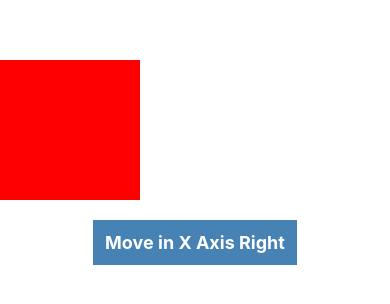
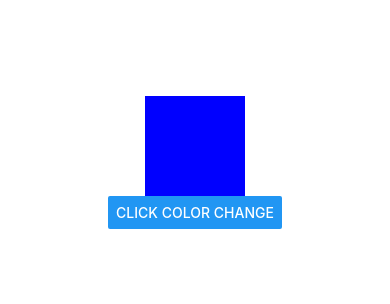
Before and after one commit to RAAGAVENDIRAN/React-native-Intern, a React Native app in the folder practice_animations/practice/: screen / in a window 390 px wide. Shown: the part 260-564 px from the top of the page. Built offline with nearby package versions, Linux system fonts and the light colour scheme.

Commit message:
interpolate - practice

```diff
--- a/practice_animations/practice/App.js
+++ b/practice_animations/practice/App.js
@@ -1,99 +1,51 @@
-import React, { Component, useRef, useState } from "react";
-import { Button, Easing, TouchableOpacity, Dimensions } from "react-native";
-import { Animated, View, StyleSheet, Text, PanResponder } from "react-native";
+import React, { Component } from "react";
+import {
+  AppRegistry,
+  StyleSheet,
+  Text,
+  View,
+  Animated,
+  Button,
+  TouchableWithoutFeedback,
+} from "react-native";
 
-var { width, height } = Dimensions.get("window");
-export default class App extends Component {
-  constructor(props) {
-    super();
-    this.state = {
-      fadeValue: new Animated.Value(0),
-      xValue: new Animated.Value(0),
-    };
-  }
-
-  // _fadeAnimation = () => {
-  //   Animated.timing(this.state.fadeValue, {
-  //     toValue: 1,
-  //     duration: 2000,
-  //   }).start();
-  // };
-
-  // _fadeAnimationReverse = () => {
-  //   Animated.timing(this.state.fadeValue, {
-  //     toValue: 0,
-  //     duration: 2000,
-  //   }).start();
-  // };
-
-  _MoveRight = () => {
-    Animated.timing(this.state.xValue, {
-      toValue: width - 100,
-      duration: 2000,
-
-      asing: Easing.cubic,
-    }).start(() => {
-      Animated.timing(this.state.xValue, {
-        toValue: 0,
-        duration: 1000,
-
-        asing: Easing.linear,
-      }).start();
-    });
+export default class animations extends Component {
+  state = {
+    animation: new Animated.Value(0),
   };
 
+  componentDidMount() {
+    Animated.timing(this.state.animation, {
+      toValue: 1,
+      duration: 4000,
+    }).start();
+  }
   render() {
+    const boxStyle = {
+      backgroundColor: this.state.animation.interpolate({
+        inputRange: [0, 1],
+        outputRange: ["rgba(255,99,71, 1)", "blue"],
+      }),
+    };
+
     return (
       <View style={styles.container}>
-        {/* <Animated.View
-          style={[styles.animationView, { opacity: this.state.fadeValue }]}
-        ></Animated.View> */}
-        <Animated.View
-          style={[
-            styles.animationView,
-            { left: this.state.xValue },
-            // { opacity: this.state.fadeValue },
-          ]}
-        ></Animated.View>
-
-        {/* <TouchableOpacity style={styles.button} onPress={this._fadeAnimation}>
-          <Text style={styles.buttonText}>Animate</Text>
-        </TouchableOpacity>
-        <TouchableOpacity
-          style={styles.button}
-          onPress={this._fadeAnimationReverse}
-        >
-          <Text style={styles.buttonText}>Animate Back</Text>
-        </TouchableOpacity> */}
-        <TouchableOpacity style={styles.button} onPress={this._MoveRight}>
-          <Text style={styles.buttonText}>Move in X Axis Right</Text>
-        </TouchableOpacity>
+        <Animated.View style={[styles.box, boxStyle]}></Animated.View>
+        <Button title="click color change" onPress={this.StartAni}></Button>
       </View>
     );
   }
 }
+
 const styles = StyleSheet.create({
   container: {
     flex: 1,
-    // alignItems: "center",
+    alignItems: "center",
     justifyContent: "center",
   },
-  animationView: {
-    height: 140,
-    width: 140,
+  box: {
+    height: 100,
+    width: 100,
     backgroundColor: "red",
   },
-  buttonText: {
-    fontSize: 18,
-
-    fontWeight: "bold",
-    color: "white",
-    padding: 12,
-  },
-  button: {
-    backgroundColor: "steelblue",
-    height: 45,
-    marginTop: 20,
-    alignSelf: "center",
-  },
 });
```
